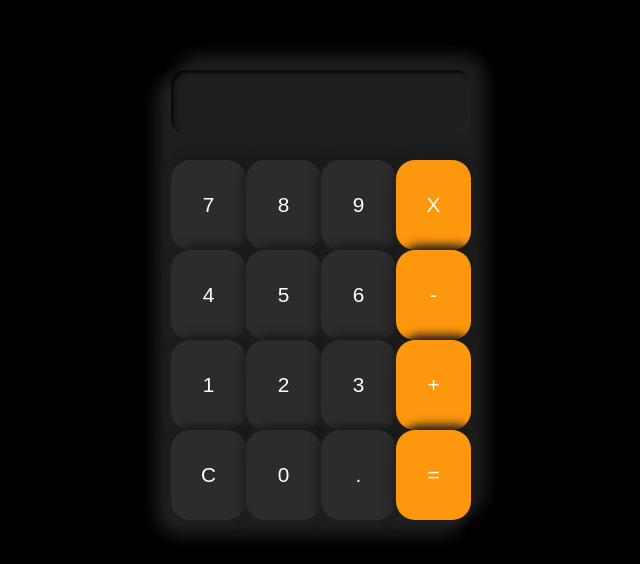
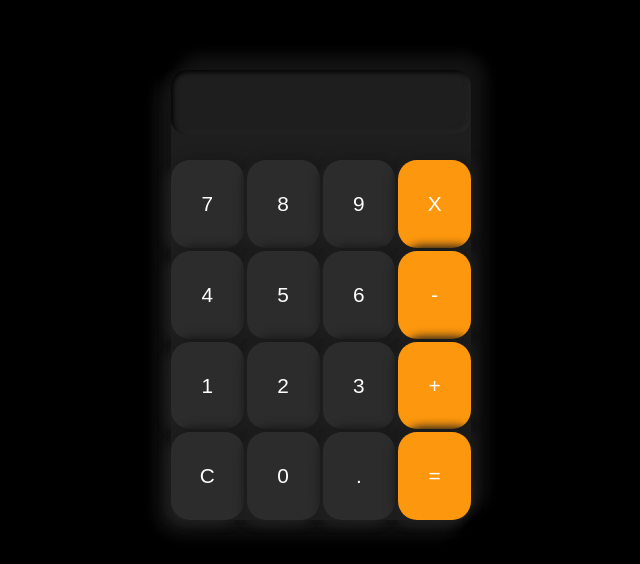
Before and after one commit to usamam46-git/Flip-Calculator-Dark-Mode-Enabled., a plain HTML site: page index.html in a window 1280 px wide. Shown: the part 233-797 px from the top of the page, 319-959 px from the left. Drawn offline with Linux system fonts and the light colour scheme.

Commit message:
Did some changes

```diff
--- a/calcultor.css
+++ b/calcultor.css
@@ -4,8 +4,8 @@ body.dark-mode {
 
 body.dark-mode .calculator {
     background: #1e1e1e;
-    box-shadow: 10px -10px 20px #1f1e1e,
-        -10px 10px 20px #232121;
+    box-shadow: 10px -10px 20px #141414,
+        -10px 10px 20px #151515;
 }
 
 body.dark-mode #yellow {
@@ -77,11 +77,12 @@ body {
 
 .numbers {
     display: grid;
-    grid-template-columns: 1fr 1fr 1fr 1fr;
+    grid-template-columns: repeat(4,1fr);
     height: 80%;
     position: absolute;
     width: 100%;
     bottom: 0;
+    gap: 3px;
 }
 
 #display-value {
```
